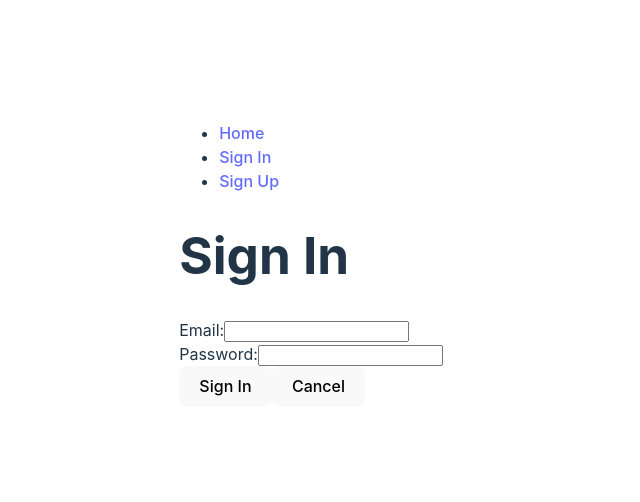
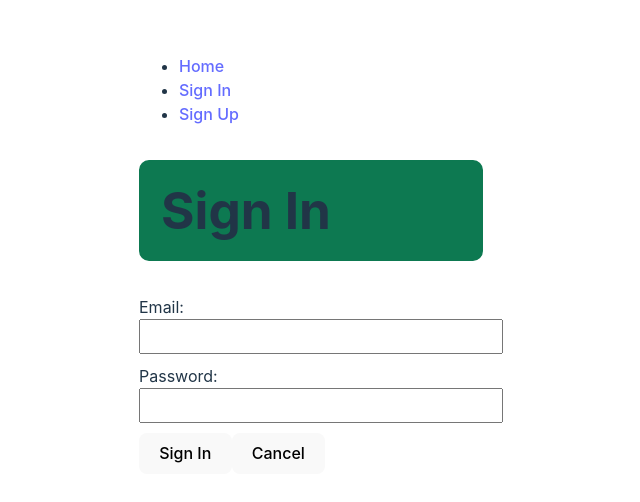
Before and after one commit to kiran1926/URL-shortening-app-frontend, a React (Vite) app: page /sign-in in a window 1280 px wide. Shown: the part 144-646 px from the top of the page, without its empty margins (329-969 px from the left). Built offline with nearby package versions, Linux system fonts and the light colour scheme; no server answers.

Commit message:
Styled the the Sign In Form CSS and JSX

```diff
--- /dev/null
+++ b/src/components/SignInForm/SignInForm.css
@@ -0,0 +1,17 @@
+body {
+    background-color:  white;
+  }
+
+.signinform {
+    background-color:  #0d7951;
+    padding: 20px;
+    width: 300px;
+    border-radius: 10px;
+    border: 2px solid  #0d7951;
+}
+
+input {
+    margin-bottom: 10px;
+    padding: 8px;
+    width: 100%;
+}
--- a/src/components/SignInForm/SignInForm.jsx
+++ b/src/components/SignInForm/SignInForm.jsx
@@ -1,7 +1,6 @@
 import { useState, useContext } from 'react';
 import { useNavigate } from 'react-router';
-
-import { signIn } from '../../services/authService';
+import './SignInForm.css';
 
 import { UserContext } from '../../contexts/UserContext';
 
@@ -32,7 +31,7 @@ const SignInForm = () => {
 
   return (
     <main>
-      <h1>Sign In</h1>
+      <h1 className='signinform'>Sign In</h1>
       <p>{message}</p>
       <form autoComplete='off' onSubmit={handleSubmit}>
         <div>
```
